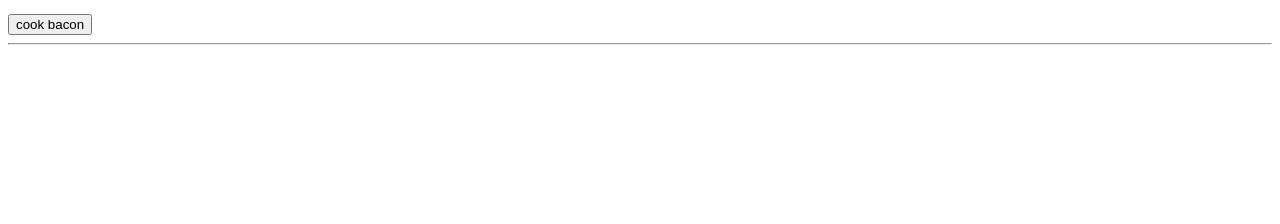
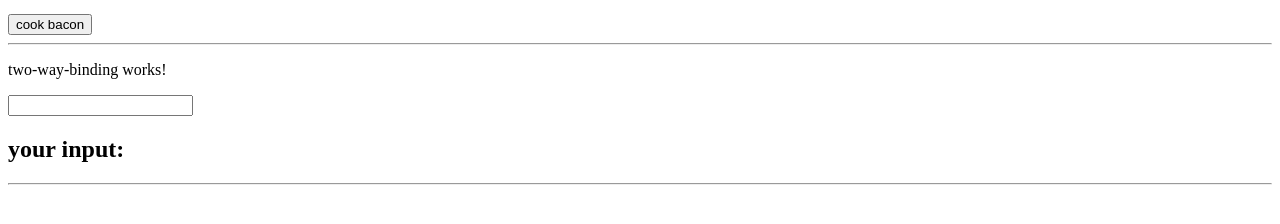
Before and after one commit to slimouGit/angular-sandbox, an Angular app in the folder sandbox/: page / in a window 1280 px wide. Shown: the part 368-592 px from the top of the page. Built offline with nearby package versions, Linux system fonts and the light colour scheme.

Commit message:
two way binding

```diff
--- a/sandbox/src/app/app.component.html
+++ b/sandbox/src/app/app.component.html
@@ -1,3 +1,4 @@
 <app-property-binding></app-property-binding>
 <app-one-way-binding></app-one-way-binding>
 <app-event-binding></app-event-binding>
+<app-two-way-binding></app-two-way-binding>
--- /dev/null
+++ b/sandbox/src/app/two-way-binding/two-way-binding.component.html
@@ -0,0 +1,4 @@
+<p>two-way-binding works!</p>
+<input type="text" [(ngModel)]="name">
+<h2>your input: {{name}}</h2>
+<hr>
--- /dev/null
+++ b/sandbox/src/app/two-way-binding/two-way-binding.component.ts
@@ -0,0 +1,13 @@
+import { Component } from '@angular/core';
+
+@Component({
+  selector: 'app-two-way-binding',
+  templateUrl: './two-way-binding.component.html',
+  styleUrls: ['./two-way-binding.component.css']
+})
+export class TwoWayBindingComponent  {
+
+  name:string = '';
+
+
+}
```
Also changed, not shown: sandbox/src/app/app.module.ts (+7 -2 lines), sandbox/src/app/two-way-binding/two-way-binding.component.css (added), 1 other file (tests, documents, lock files or other folders).
